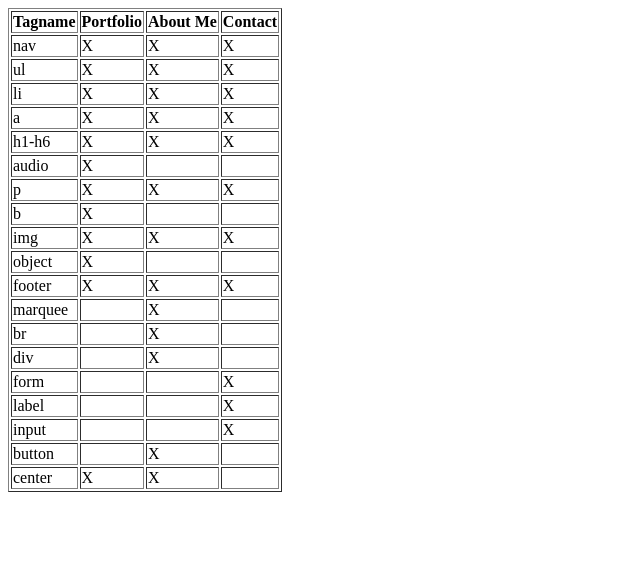
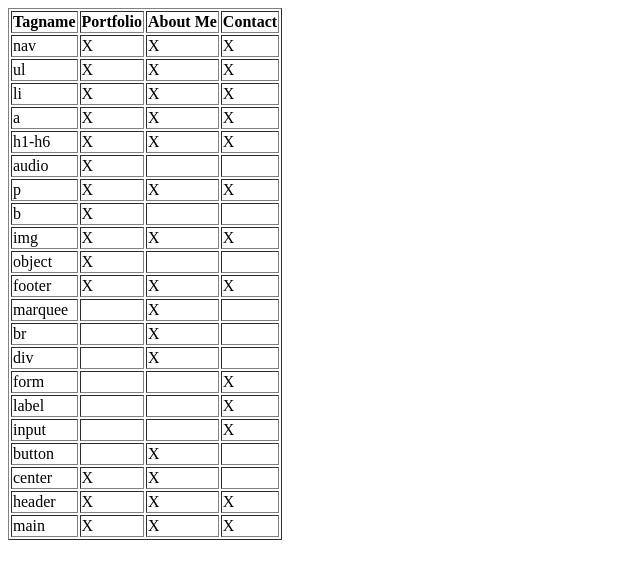
Before and after one commit to jk-jacki/GIS_SoSe2020, a plain HTML site: page Aufgabe02/tags_used.html in a window 1280 px wide. Shown: the whole page, without its empty margins (0-640 px from the left). Drawn offline with Linux system fonts and the light colour scheme.

Commit message:
aufgabe2 verbesserungen

```diff
--- a/Aufgabe02/tags_used.html
+++ b/Aufgabe02/tags_used.html
@@ -7,12 +7,15 @@
 
     <body>
         <table border="1">
+            <thead>
                 <tr>
                     <th>Tagname</th>
                     <th>Portfolio</th>
                     <th>About Me</th>
                     <th>Contact</th>
                 </tr>
+            </thead>
+            <tbody>
                 <tr>
                     <td>nav</td>
                     <td>X</td>
@@ -127,6 +130,19 @@
                     <td>X</td>
                     <td></td>
                 </tr>
+                <tr>
+                    <td>header</td>
+                    <td>X</td>
+                    <td>X</td>
+                    <td>X</td>
+                </tr>
+                <tr>
+                    <td>main</td>
+                    <td>X</td>
+                    <td>X</td>
+                    <td>X</td>
+                </tr>
+            </tbody>
         </table>
     </body>
 </html>
```
Also changed, not shown: Aufgabe01/index.html (+2 -2 lines), Aufgabe02/aboutme.html (+5 -1 lines), Aufgabe02/contact.html (+5 -0 lines), Aufgabe02/portfolio.html (+6 -0 lines), Steckbrief/steckbrief.htm (+2 -2 lines). Lines whose indentation alone changed are shown as unchanged.
